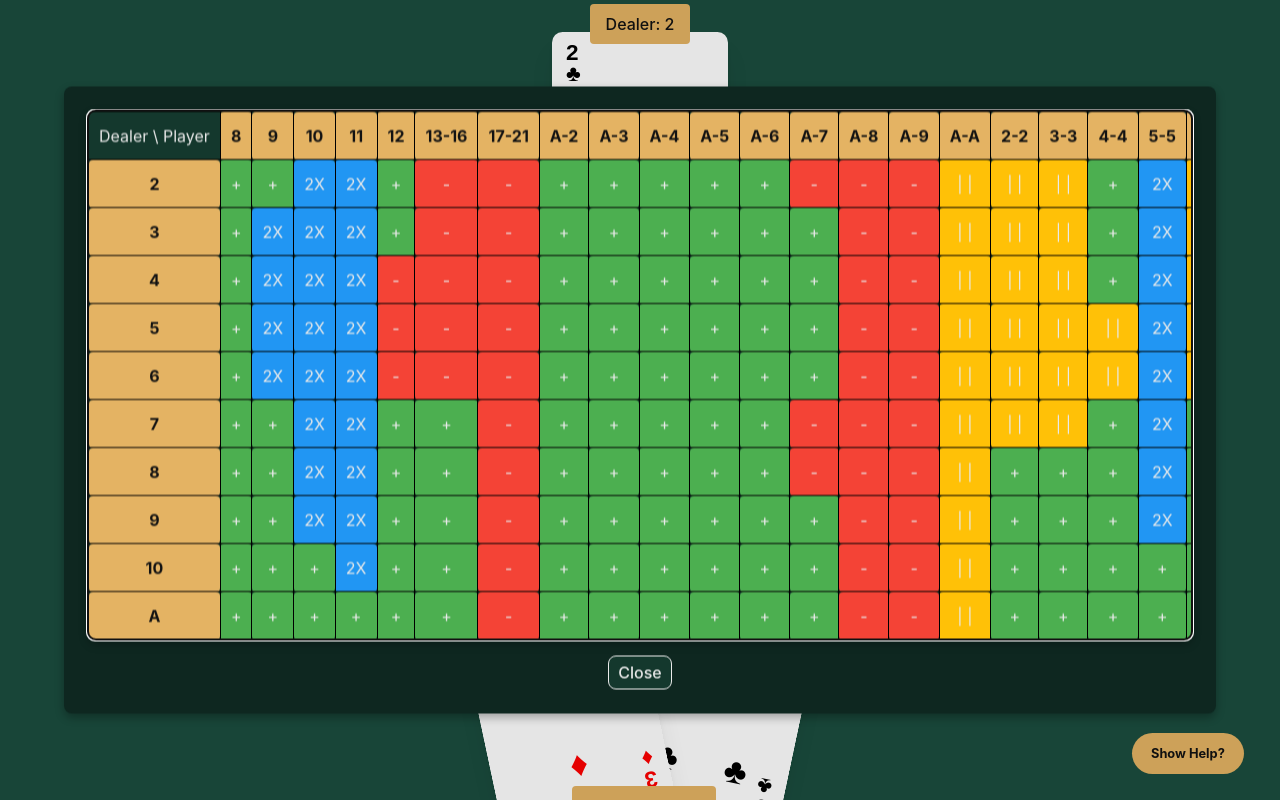
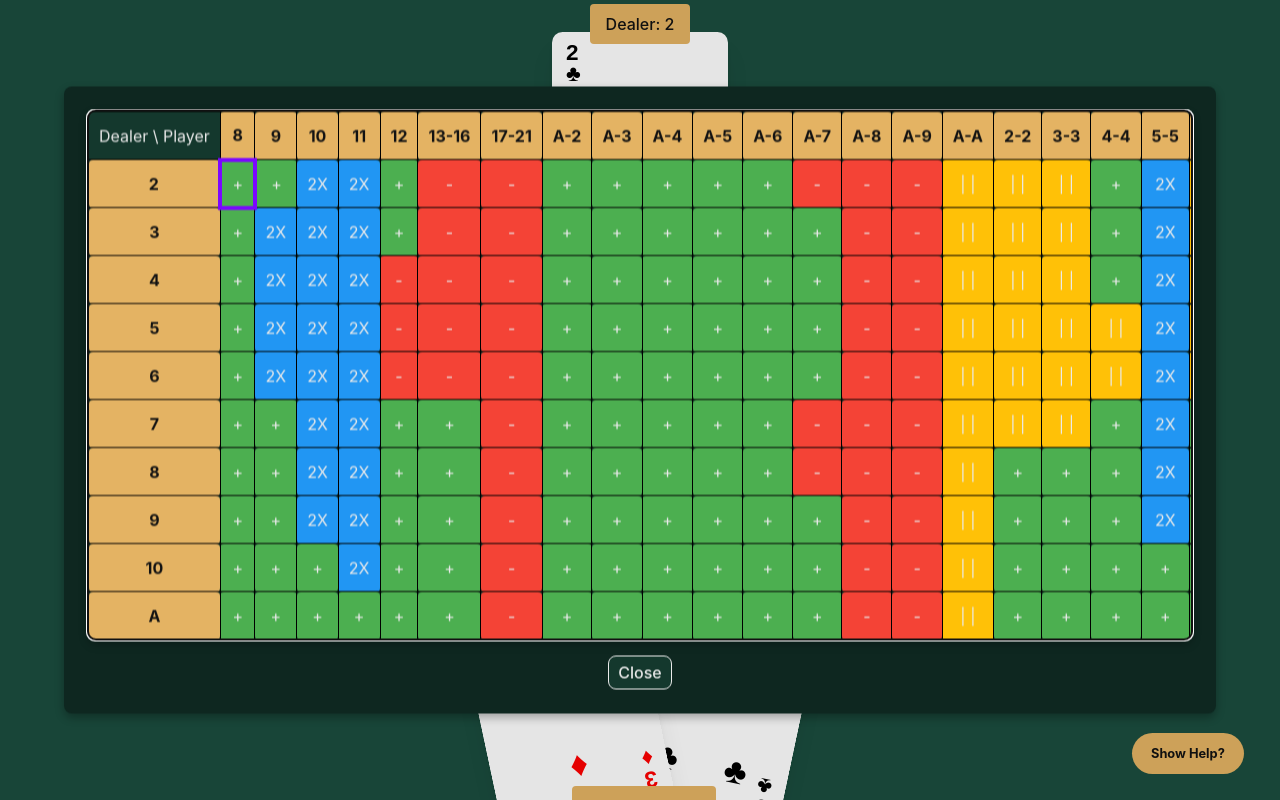
Before and after one commit to fabioeletto/blackjack-trainer, a Vue app: page / in a window 1280 px wide. Both pictures are taken after a click on the element "Show Help?". Shown: the top 800 px of the page. Built offline with nearby package versions, Linux system fonts and the light colour scheme.

Commit message:
added highlighting for correct action in help modal

```diff
--- a/src/App.vue
+++ b/src/App.vue
@@ -166,9 +166,7 @@ function handlePlayerScoreChanged(score: string) {
     </div>
     <Help
       class="absolute bottom-5 right-5 mr-4 mb-4 hidden lg:block"
-      :player-hand="currentScenario.playerHand"
-      :player-score="currentPlayerScore"
-      :dealer-card="currentScenario.dealerCard"
+      :scenario="currentScenario"
     />
   </div>
 </template>
--- a/src/components/Help.vue
+++ b/src/components/Help.vue
@@ -2,6 +2,11 @@
 import { ref } from 'vue';
 import Dialog from './Dialog.vue';
 import scenarios from '../assets/blackjack_scenarios.json';
+import type { Scenario } from '../types';
+
+const props = defineProps<{
+    scenario: Scenario;
+}>();
 
 const dialogTarget = ref<InstanceType<typeof Dialog>>();
 const openDialog = () => dialogTarget.value?.show();
@@ -28,6 +33,10 @@ function getColorForAction(action?: string) {
     }
 }
 
+function isCurrentScenario(playerHand: string, dealerCard: string) {
+    return playerHand === props.scenario.playerHand && dealerCard === props.scenario.dealerCard;
+}
+
 
 </script>
 
@@ -52,7 +61,14 @@ function getColorForAction(action?: string) {
                 <tbody>
                     <tr v-for="dealerCard in dealerCards" :key="dealerCard">
                         <th scope="row">{{ dealerCard }}</th>
-                        <td v-for="playerHand in playerHands" :key="playerHand" :style="{ backgroundColor: getColorForAction(getScenarioCorrectAction(playerHand, dealerCard)) }">
+                        <td
+                            v-for="playerHand in playerHands"
+                            :key="playerHand"
+                            :style="{
+                                backgroundColor: getColorForAction(getScenarioCorrectAction(playerHand, dealerCard)),
+                            }"
+                            :class="{ activeScenario: isCurrentScenario(playerHand, dealerCard) }"
+                        >
                             <span v-if="getScenarioCorrectAction(playerHand, dealerCard) === 'Hit'">+</span>
                             <span v-else-if="getScenarioCorrectAction(playerHand, dealerCard) === 'Stand'">-</span>
                             <span v-else-if="getScenarioCorrectAction(playerHand, dealerCard) === 'Double'">2X</span>
@@ -94,4 +110,9 @@ th {
     text-overflow: ellipsis;
     white-space: nowrap;
 }
+
+.activeScenario {
+    border-radius: 0.25em;
+    border: 4px solid #7b07ff;
+}
 </style>
```
